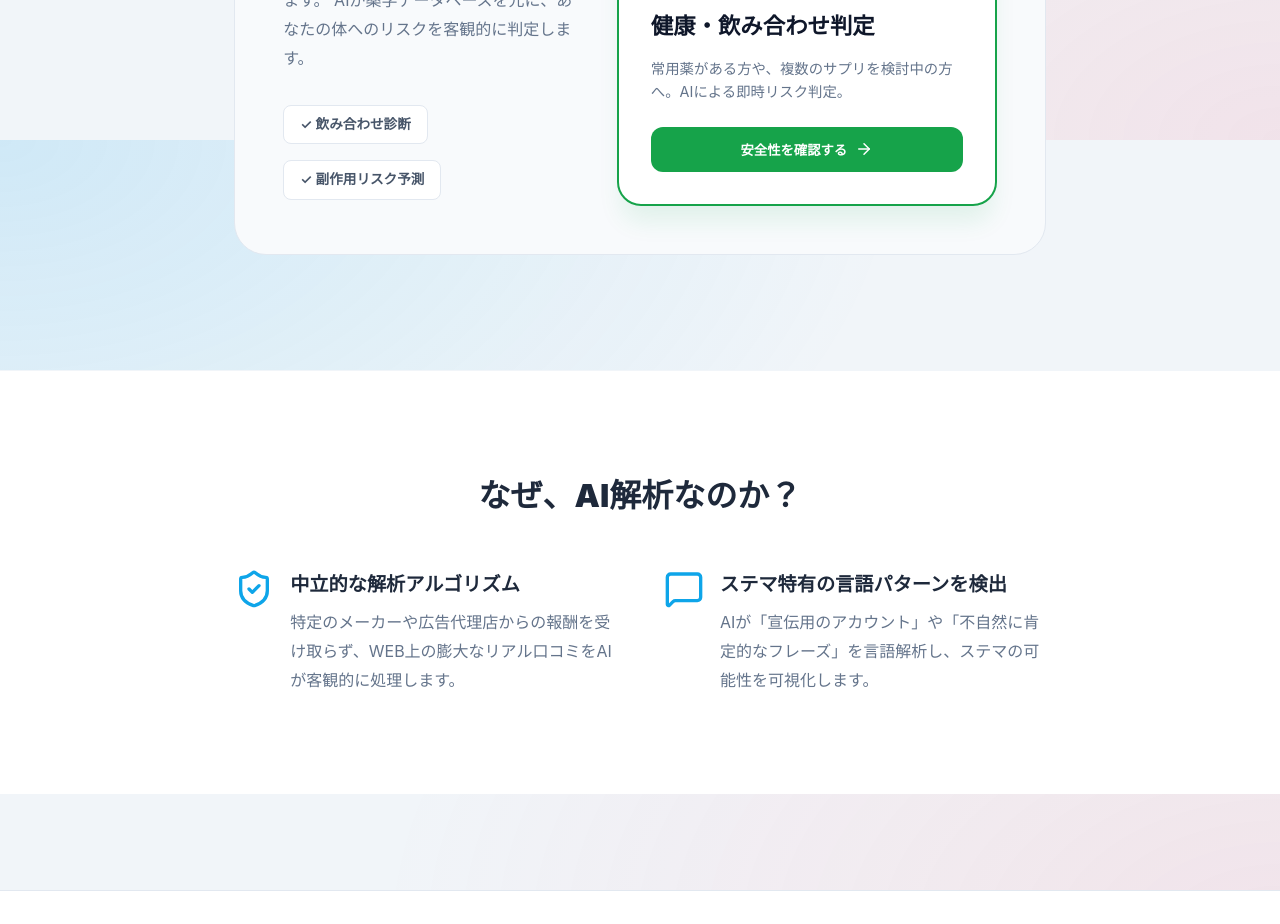
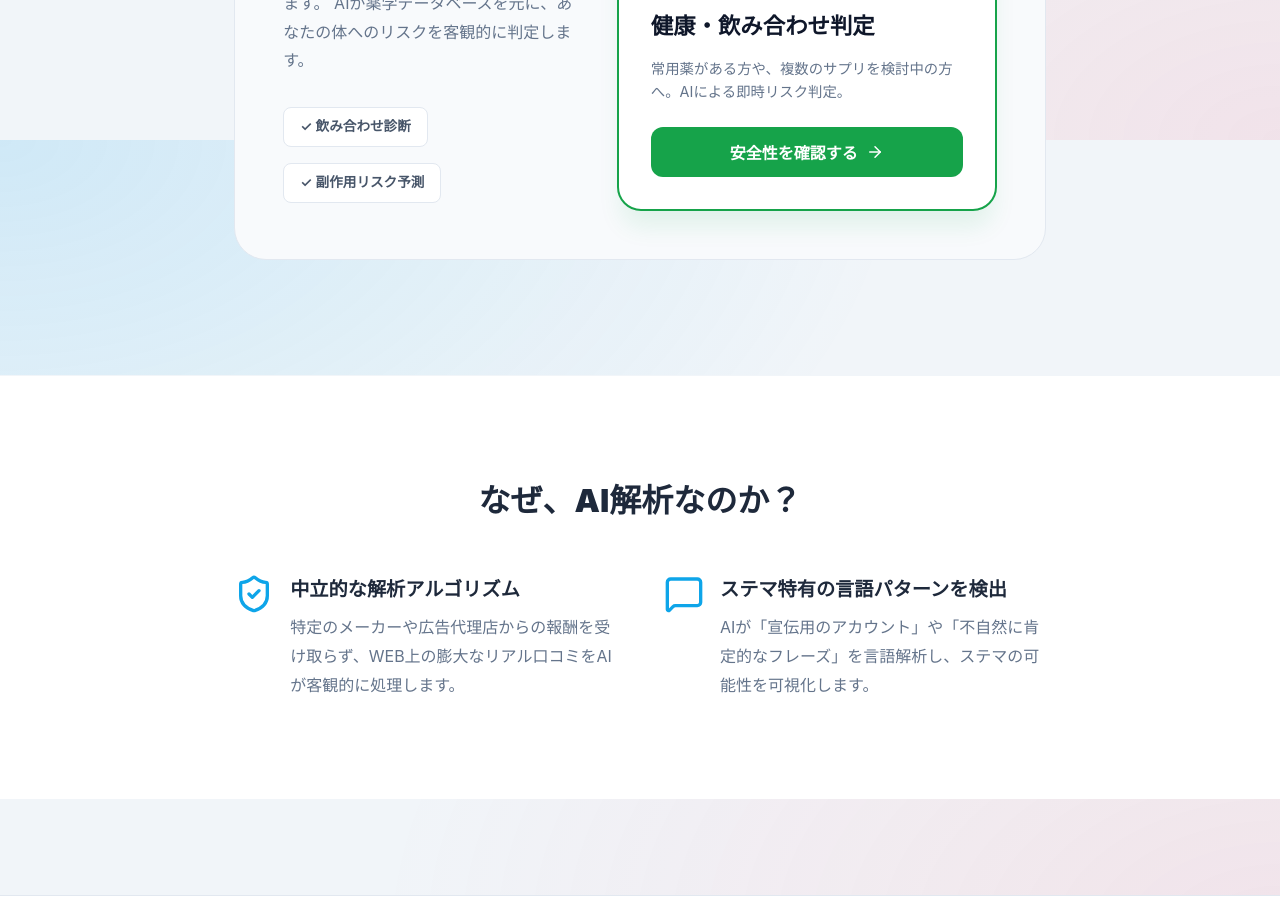
Before and after one commit to johnmanjir0/true-diet-reviewer, a Next.js app: page / in a window 1280 px wide. Shown: the part 1460-2384 px from the top of the page. Built offline with nearby package versions, Linux system fonts and the light colour scheme.

Commit message:
fix: explicitly set font-size on health button in portal to match other tool cards

```diff
--- a/src/app/page.tsx
+++ b/src/app/page.tsx
@@ -169,7 +169,7 @@ export default function PortalHome() {
                       <p style={{ color: "#64748b", fontSize: "0.9rem", lineHeight: "1.6", marginBottom: "1.5rem" }}>
                         常用薬がある方や、複数のサプリを検討中の方へ。AIによる即時リスク判定。
                       </p>
-                      <button style={{ width: "100%", background: "#16a34a", color: "white", border: "none", padding: "0.8rem", borderRadius: "12px", fontWeight: "700", cursor: "pointer", display: "flex", alignItems: "center", justifyContent: "center", gap: "0.5rem" }}>
+                      <button style={{ width: "100%", background: "#16a34a", color: "white", border: "none", padding: "0.8rem", borderRadius: "12px", fontWeight: "700", fontSize: "1rem", cursor: "pointer", display: "flex", alignItems: "center", justifyContent: "center", gap: "0.5rem" }}>
                         安全性を確認する <ArrowRight size={18} />
                       </button>
                     </div>
```
